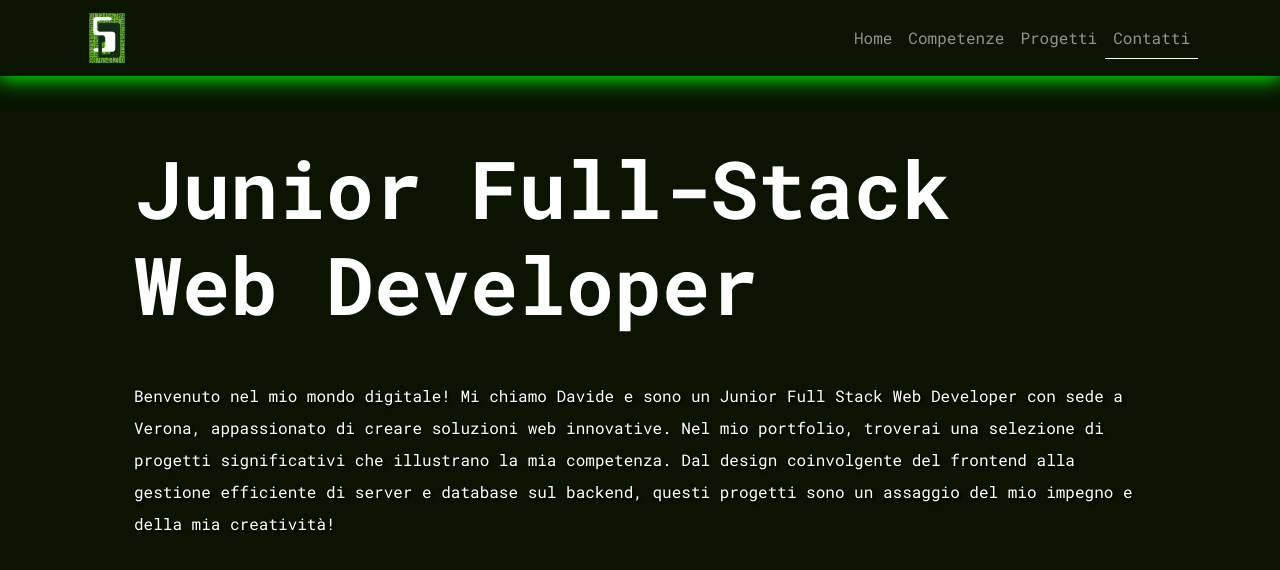
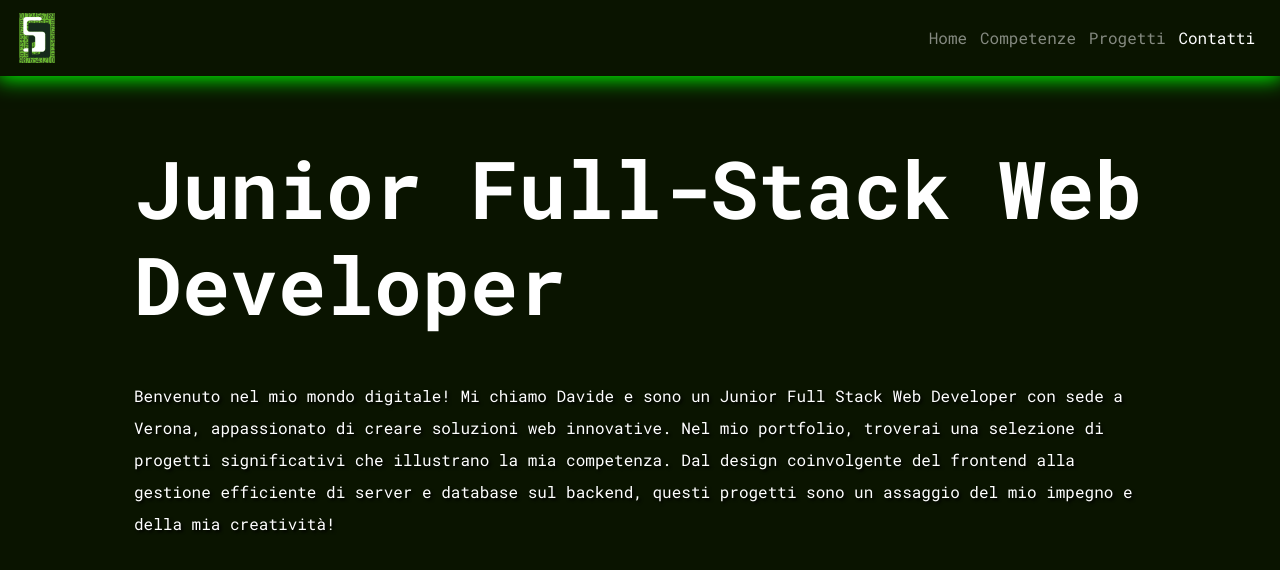
Before and after one commit to Salza99/MyPortfolio, a React app: page / in a window 1280 px wide. Shown: the top 570 px of the page. Built offline with nearby package versions, Linux system fonts and the light colour scheme; the HTML template or start-up script is replaced by a standard one.

Commit message:
responsive behaviour set

```diff
--- a/src/Components/CompetencePage.jsx
+++ b/src/Components/CompetencePage.jsx
@@ -46,7 +46,7 @@ const CompetencePage = ({ setPage }) => {
   return (
     <Row>
       <Col className="p-5 competence-text" xs={12}>
-        <div className="p-3 b-bot">
+        <div id="competenze" className="p-3 b-bot">
           <Card.Header>
             <h2 className="text-light fw-bold font-title mb-5">Benvenuto nella Sezione delle Mie Competenze!</h2>
           </Card.Header>
@@ -63,7 +63,7 @@ const CompetencePage = ({ setPage }) => {
         </div>
         <div className="d-flex justify-content-center">
           <div className="scroller" data-animated={mediaReduce}>
-            <div className="scroller-inner">
+            <div className="scroller-inner justify-content-center">
               <div className="text-center">
                 <img src={htmlIcon} alt="Html-logo" />
                 <p className="text-light">HTML5</p>
--- a/src/Components/ContactsPage.jsx
+++ b/src/Components/ContactsPage.jsx
@@ -1,10 +1,34 @@
 import { useEffect, useRef, useState } from "react";
 import { Card, Col, Row } from "react-bootstrap";
-import { EnvelopeAt, Github, Linkedin } from "react-bootstrap-icons";
+import { Check2, EnvelopeAt, Github, Linkedin } from "react-bootstrap-icons";
 
 const ContactsPage = ({ setPage }) => {
   const [isVisible, setIsVisible] = useState(false);
+  const [tooltip, setTooltip] = useState(false);
+  const [copied, setCopied] = useState(false);
   const myElementRef = useRef(null);
+  const copyText = () => {
+    const textToCopy = document.createElement("textarea");
+    textToCopy.value = "Davidesalzani190@gmail.com";
+    document.body.appendChild(textToCopy);
+    textToCopy.select();
+
+    // Esegui il comando di copia
+    document.execCommand("copy");
+
+    // Rimuovi l'elemento temporaneo
+    document.body.removeChild(textToCopy);
+    setCopied(true);
+    setTimeout(() => {
+      setCopied(false);
+    }, 1000);
+  };
+  const handleToolTip = () => {
+    setTooltip(true);
+  };
+  const handleLeave = () => {
+    setTooltip(false);
+  };
   const handleScroll = () => {
     const element = myElementRef.current;
 
@@ -28,7 +52,7 @@ const ContactsPage = ({ setPage }) => {
   }, [isVisible]);
   return (
     <Row className="competence-text">
-      <Col className="p-5 mb-4" xs={12}>
+      <Col id="contatti" className="p-5 mb-4" xs={12}>
         <div className="p-3 b-bot">
           <Card.Header>
             <h2 className="text-light fw-bold font-title mb-5">Contattami: Parliamo del Futuro</h2>
@@ -51,7 +75,32 @@ const ContactsPage = ({ setPage }) => {
               </Col>
               <Col className="text-light" xs={10}>
                 <Card.Title>Email</Card.Title>
-                <Card.Text>Davidesalzani190@gmail.com</Card.Text>
+                <div className="position-relative">
+                  <Card.Text
+                    style={{ cursor: "pointer" }}
+                    onClick={copyText}
+                    onMouseOver={handleToolTip}
+                    onMouseLeave={handleLeave}
+                  >
+                    Davidesalzani190@gmail.com
+                  </Card.Text>
+                  {tooltip && (
+                    <div
+                      style={{ position: "absolute", right: "0", backgroundColor: "rgba(255, 255, 255, 0.4)" }}
+                      className="border p-2 m-0"
+                    >
+                      <p style={{ fontSize: "0.8rem" }} className="m-0">
+                        {copied ? (
+                          <>
+                            <Check2 /> <span>Copiato</span>
+                          </>
+                        ) : (
+                          "Copia Email"
+                        )}
+                      </p>
+                    </div>
+                  )}
+                </div>
               </Col>
             </Row>
           </Card>
@@ -64,7 +113,16 @@ const ContactsPage = ({ setPage }) => {
               </Col>
               <Col className="text-light" xs={10}>
                 <Card.Title>Github</Card.Title>
-                <Card.Text>https://github.com/Salza99</Card.Text>
+                <Card.Text>
+                  <a
+                    style={{ textDecoration: "none" }}
+                    href="https://github.com/Salza99"
+                    target="_blank"
+                    rel="noreferrer"
+                  >
+                    https://github.com/Salza99
+                  </a>
+                </Card.Text>
               </Col>
             </Row>
           </Card>
@@ -77,7 +135,16 @@ const ContactsPage = ({ setPage }) => {
               </Col>
               <Col className="text-light" xs={10}>
                 <Card.Title>Linkedin</Card.Title>
-                <Card.Text>www.linkedin.com/in/davide-salzaniwebdeveloper</Card.Text>
+                <Card.Text>
+                  <a
+                    style={{ textDecoration: "none" }}
+                    href="https://www.linkedin.com/in/davide-salzaniwebdeveloper"
+                    target="_blank"
+                    rel="noreferrer"
+                  >
+                    www.linkedin.com/in/davide-salzaniwebdeveloper
+                  </a>
+                </Card.Text>
               </Col>
             </Row>
           </Card>
--- a/src/Components/FirstTopPage.jsx
+++ b/src/Components/FirstTopPage.jsx
@@ -37,7 +37,7 @@ const FirstTopPage = ({ setPage }) => {
             </h1>
           </div>
           <Card.Body>
-            <Card.Text className="text-white text-shadow first-paragraph">
+            <Card.Text className="text-white text-shadow first-paragraph interlinea">
               Benvenuto nel mio mondo digitale! Mi chiamo Davide e sono un Junior Full Stack Web Developer con sede a
               Verona, appassionato di creare soluzioni web innovative. Nel mio portfolio, troverai una selezione di
               progetti significativi che illustrano la mia competenza. Dal design coinvolgente del frontend alla
--- a/src/Components/ProjectPage.jsx
+++ b/src/Components/ProjectPage.jsx
@@ -28,9 +28,9 @@ const ProjectPage = ({ setPage }) => {
     }
   }, [isVisible]);
   return (
-    <Row className="competence-text">
-      <Col className=" p-5" xs={12}>
-        <div className="p-3">
+    <Row id="progetti" className="competence-text">
+      <Col className=" p-5 " xs={12}>
+        <div className="p-3 b-bot">
           <Card.Header>
             <h2 className="text-light fw-bold font-title mb-5">Benvenuto nella Galleria dei Miei Progetti!</h2>
           </Card.Header>
@@ -45,7 +45,7 @@ const ProjectPage = ({ setPage }) => {
           </Card.Body>
         </div>
       </Col>
-      <Col className="mb-4" xs={12} md={4}>
+      <Col className="mb-4" xs={12} lg={4}>
         <Card className="h-100">
           <Card.Img variant="top" src={propManage} alt="Prop-menage-hub-login" />
           <Card.Body>
@@ -58,7 +58,7 @@ const ProjectPage = ({ setPage }) => {
           </Card.Body>
         </Card>
       </Col>
-      <Col className="mb-4" xs={12} md={4}>
+      <Col className="mb-4" xs={12} lg={4}>
         <Card className="h-100 ">
           <Card.Img variant="top" src={propManage} alt="Prop-menage-hub-login" />
           <Card.Body>
@@ -70,7 +70,7 @@ const ProjectPage = ({ setPage }) => {
           </Card.Body>
         </Card>
       </Col>
-      <Col className="mb-4" xs={12} md={4}>
+      <Col className="mb-4" xs={12} lg={4}>
         <Card className="h-100 ">
           <Card.Img variant="top" src={propManage} alt="Prop-menage-hub-login" />
           <Card.Body>
--- a/src/Components/Topbar.jsx
+++ b/src/Components/Topbar.jsx
@@ -1,21 +1,7 @@
 import { useEffect, useState } from "react";
-import { Container, Nav, Navbar } from "react-bootstrap";
+import { Container, Nav, Navbar, NavbarCollapse } from "react-bootstrap";
 import logo from "../assets/logo.svg";
 const Topbar = ({ page }) => {
-  const [showTotalNavbar, setShowTotalNavbar] = useState(true);
-  const windowX = window.innerWidth;
-  useEffect(() => {
-    window.addEventListener("resize", () => {
-      if (windowX < 500) {
-        setShowTotalNavbar(false);
-      } else {
-        setShowTotalNavbar(true);
-      }
-    });
-    return () => {
-      window.removeEventListener("resize", () => {});
-    };
-  }, [windowX]);
   const [isScroll, setIsScroll] = useState(false);
   const scrolled = window.screenY;
   useEffect(() => {
@@ -31,28 +17,53 @@ const Topbar = ({ page }) => {
       setIsScroll(false);
     }, 200);
   };
+  const scrollToSection = (sectionId) => {
+    if (sectionId === "home") {
+      window.scrollTo({ top: 0, behavior: "smooth" });
+    } else {
+      const section = document.getElementById(sectionId);
+      if (section) {
+        section.scrollIntoView({ behavior: "smooth" });
+      }
+    }
+  };
   return (
-    <Navbar className={isScroll ? "border-navbar border-on-scroll" : "border-navbar"} data-bs-theme="dark">
-      <Container>
+    <Navbar expand="md" className={isScroll ? "border-navbar border-on-scroll" : "border-navbar"} data-bs-theme="dark">
+      <Container fluid>
         <Navbar.Brand>
           <img style={{ width: "50px", height: "50px" }} src={logo} alt="my-logo" />
         </Navbar.Brand>
-        {showTotalNavbar && (
-          <Nav>
-            <Nav.Link className={page === "HOME" ? "nav-select transition" : "nav-not-select transition"}>
-              Home
-            </Nav.Link>
-            <Nav.Link className={page === "COMPETENCE" ? "nav-select transition" : "nav-not-select transition"}>
-              Competenze
-            </Nav.Link>
-            <Nav.Link className={page === "PROJECT" ? "nav-select transition" : "nav-not-select transition"}>
-              Progetti
-            </Nav.Link>
-            <Nav.Link className={page === "CONTACT" ? "nav-select transition" : "nav-not-select transition"}>
-              Contatti
-            </Nav.Link>
-          </Nav>
-        )}
+        <div>
+          <Navbar.Toggle aria-controls="navbarScroll" />
+          <NavbarCollapse id="navbarScroll">
+            <Nav navbarScroll>
+              <p
+                className={page === "HOME" ? "nav-select transition" : "nav-not-select transition"}
+                onClick={() => scrollToSection("home")}
+              >
+                Home
+              </p>
+              <p
+                className={page === "COMPETENCE" ? "nav-select transition" : "nav-not-select transition"}
+                onClick={() => scrollToSection("competenze")}
+              >
+                Competenze
+              </p>
+              <p
+                className={page === "PROJECT" ? "nav-select transition" : "nav-not-select transition"}
+                onClick={() => scrollToSection("progetti")}
+              >
+                Progetti
+              </p>
+              <p
+                className={page === "CONTACT" ? "nav-select transition" : "nav-not-select transition"}
+                onClick={() => scrollToSection("contatti")}
+              >
+                Contatti
+              </p>
+            </Nav>
+          </NavbarCollapse>
+        </div>
       </Container>
     </Navbar>
   );
--- a/src/css/style.css
+++ b/src/css/style.css
@@ -25,26 +25,26 @@ body .border-on-scroll {
   box-shadow: 0 1px 50px 2px lime;
 }
 body .nav-not-select {
-  border-bottom: 1px solid transparent;
+  color: rgba(255, 255, 255, 0.5);
+  margin: 0;
+  margin-right: 0.8rem;
+  cursor: pointer;
 }
 body .nav-select {
-  border-bottom: 1px solid white;
+  color: white;
+  margin: 0;
+  margin-right: 0.8rem;
+  cursor: default;
 }
 body h1 {
-  width: 90%;
   font-size: 5rem;
   font-weight: bold;
   animation: show-animation 5s ease alternate;
-}
-body img {
-  width: 20rem;
-  height: 20rem;
 }
 body .text-shadow {
   text-shadow: 2px 2px 3px black;
 }
 body .first-paragraph {
-  line-height: 2rem;
   animation: show-animation 5s ease alternate;
 }
 body .b-bot {
@@ -65,8 +65,7 @@ body .b-bot {
   }
 }
 body .scroller {
-  max-width: 800px;
-  outline: 4px solid lime;
+  max-width: 1000px;
 }
 body .scroller .scroller-inner {
   padding-block: 1rem;
@@ -74,8 +73,12 @@ body .scroller .scroller-inner {
   flex-wrap: wrap;
   gap: 1rem;
 }
+body .scroller img {
+  width: 100px;
+  height: 100px;
+}
 body .scroller p {
-  font-size: 2rem;
+  font-size: 0.8rem;
 }
 body .scroller[data-animated="true"] {
   overflow: hidden;
@@ -86,6 +89,41 @@ body .scroller[data-animated="true"] .scroller-inner {
   width: fit-content;
   flex-wrap: nowrap;
   animation: scroll 20s linear infinite;
+}
+body .scroller[data-animated="true"] img {
+  width: 15rem;
+  height: 15rem;
+}
+body .scroller[data-animated="true"] p {
+  font-size: 2rem;
+}
+@media screen and (max-width: 450px) {
+  body h1 {
+    font-size: 2.8rem;
+  }
+  body .font-title {
+    font-size: 2rem;
+  }
+  body .interlinea {
+    line-height: 1.5rem;
+  }
+  body p {
+    font-size: 0.8rem;
+  }
+}
+@media (min-width: 450px) and (max-width: 768px) {
+  body h1 {
+    font-size: 3.8rem;
+  }
+  body .font-title {
+    font-size: 2.9rem;
+  }
+  body .interlinea {
+    line-height: 1.8rem;
+  }
+  body p {
+    font-size: 1rem;
+  }
 }
 
 @keyframes fade-in {
--- a/src/style.scss
+++ b/src/style.scss
@@ -4,6 +4,7 @@ body {
   background-color: rgb(10, 20, 0);
   scroll-behavior: smooth;
   font-family: "Roboto Mono", monospace;
+
   .font-title {
     font-size: 3.5rem;
   }
@@ -25,26 +26,26 @@ body {
     box-shadow: 0 1px 50px 2px lime;
   }
   .nav-not-select {
-    border-bottom: 1px solid transparent;
+    color: rgba(255, 255, 255, 0.5);
+    margin: 0;
+    margin-right: 0.8rem;
+    cursor: pointer;
   }
   .nav-select {
-    border-bottom: 1px solid white;
+    color: white;
+    margin: 0;
+    margin-right: 0.8rem;
+    cursor: default;
   }
   h1 {
-    width: 90%;
     font-size: 5rem;
     font-weight: bold;
     animation: show-animation 5s ease alternate;
-  }
-  img {
-    width: 20rem;
-    height: 20rem;
   }
   .text-shadow {
     text-shadow: 2px 2px 3px black;
   }
   .first-paragraph {
-    line-height: 2rem;
     animation: show-animation 5s ease alternate;
   }
   .b-bot {
@@ -68,8 +69,7 @@ body {
   }
 
   .scroller {
-    max-width: 800px;
-    outline: 4px solid lime;
+    max-width: 1000px;
 
     // overflow: hidden;
     .scroller-inner {
@@ -78,8 +78,12 @@ body {
       flex-wrap: wrap;
       gap: 1rem;
     }
+    img {
+      width: 100px;
+      height: 100px;
+    }
     p {
-      font-size: 2rem;
+      font-size: 0.8rem;
     }
   }
   .scroller[data-animated="true"] {
@@ -91,6 +95,41 @@ body {
       width: fit-content;
       flex-wrap: nowrap;
       animation: scroll 20s linear infinite;
+    }
+    img {
+      width: 15rem;
+      height: 15rem;
+    }
+    p {
+      font-size: 2rem;
+    }
+  }
+  @media screen and (max-width: 450px) {
+    h1 {
+      font-size: 2.8rem;
+    }
+    .font-title {
+      font-size: 2rem;
+    }
+    .interlinea {
+      line-height: 1.5rem;
+    }
+    p {
+      font-size: 0.8rem;
+    }
+  }
+  @media (min-width: 450px) and (max-width: 768px) {
+    h1 {
+      font-size: 3.8rem;
+    }
+    .font-title {
+      font-size: 2.9rem;
+    }
+    .interlinea {
+      line-height: 1.8rem;
+    }
+    p {
+      font-size: 1rem;
     }
   }
 }
```
Also changed, not shown: 1 other file (tests, documents, lock files or other folders).
